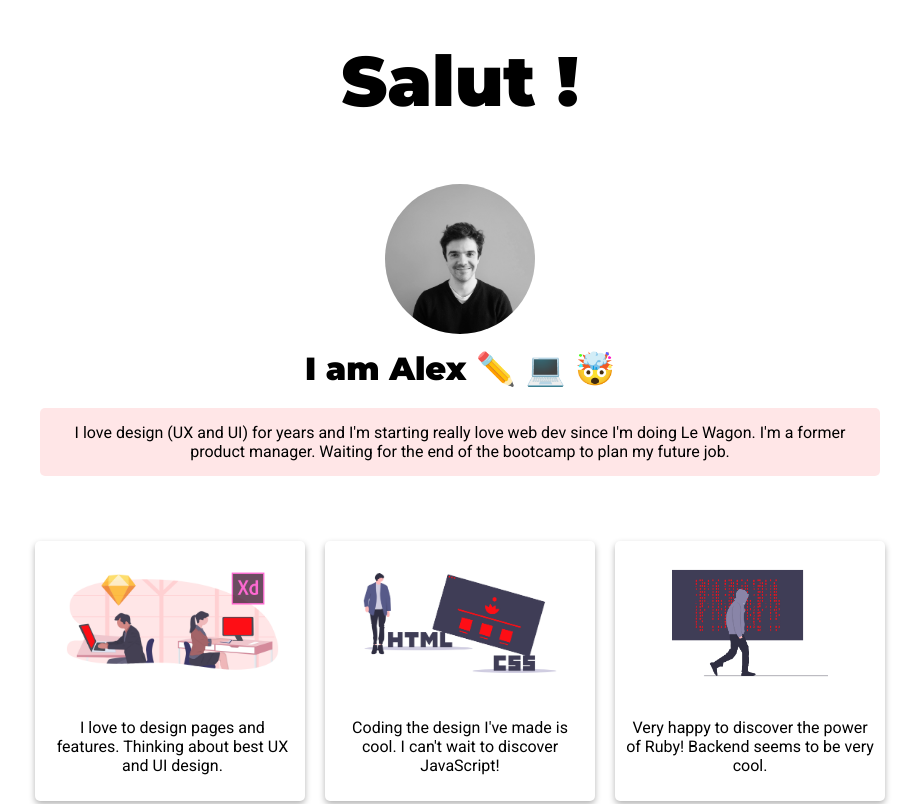
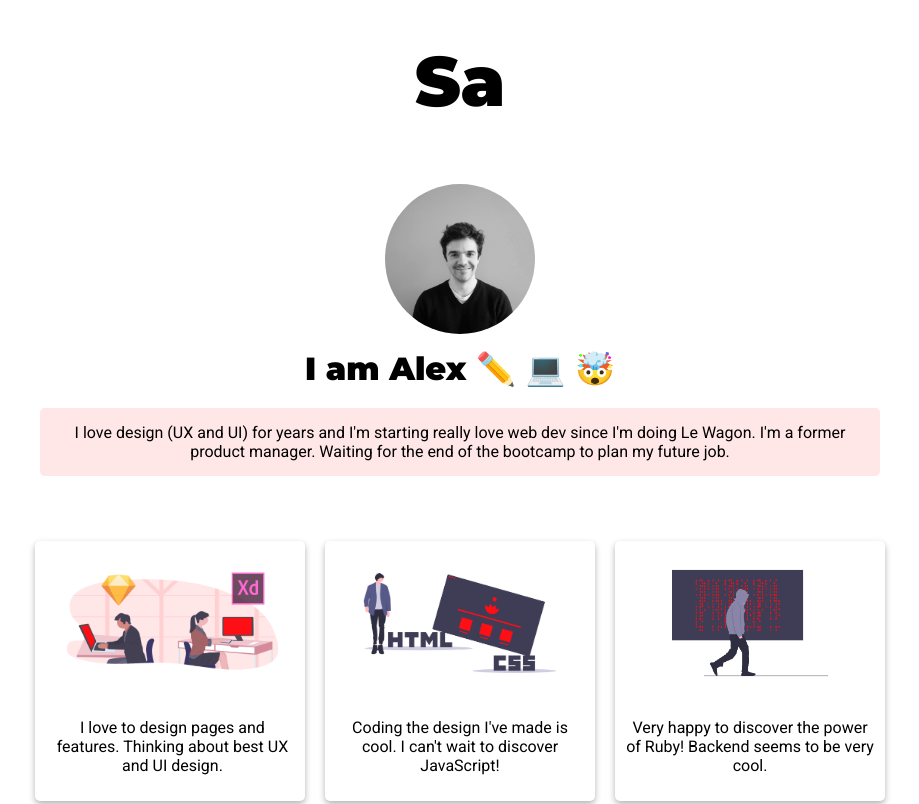
Before and after one commit to alexferr/profile, a plain HTML site: page index.html in a window 1280 px wide. Shown: the top 804 px of the page, without its empty margins (180-1099 px from the left). Drawn offline with Linux system fonts and the light colour scheme.

Commit message:
Wording adjustments

```diff
--- a/index.html
+++ b/index.html
@@ -38,7 +38,7 @@
 
   <body>
     <header>
-      <h1>Salut !</h1>
+      <h1>Sa</h1>
     </header>
     <section>
       <div id= "profile">
```
